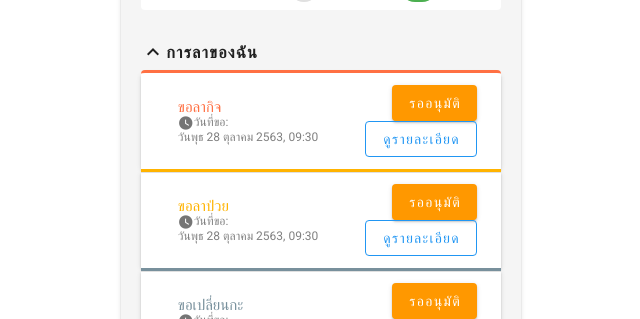
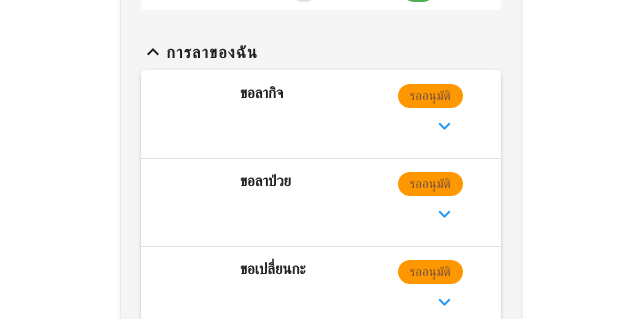
Before and after one commit to Tiewly/penhwang_frontend_mobile, a Nuxt app: page /profile in a window 1280 px wide. Both pictures are taken after a click on the tab "วันลา". Shown: the part 481-800 px from the top of the page, without its empty margins (319-959 px from the left). Built offline with nearby package versions, Linux system fonts and the light colour scheme.

Commit message:
Edit request user

```diff
--- /dev/null
+++ b/assets/request.scss
@@ -0,0 +1,53 @@
+.v-expansion-panel-header{
+  color:inherit;
+  p{
+    margin: 0;
+  }
+  span{
+    color: #6D4C41;
+    margin-left: 10px;
+    font-size: 1.25rem;
+  }
+}
+.v-expansion-panel-content{
+  color: #757575
+}
+.detail{
+
+  font-size: 80%;
+  font-weight: 80%;
+  color: #303030;
+  span{
+    font-size: 100%;
+    color:white;
+    padding: 0px 10px;
+    border-radius: 5px;
+  }
+}
+.leave-req{
+  border-top: solid #FFB300;
+  color:#FFB300 !important;
+  .detail{
+    span{
+      background-color:#FFB300;
+    }
+  }
+}
+.change-shift-req{
+  border-top: solid #78909C;
+  color:#78909C !important;
+  .detail{
+    span{
+      background-color:#78909C;
+    }
+  }
+}
+.job-application-req{
+  border-top: solid #E53935;
+  color:#E53935 !important;
+  .detail{
+    span{
+      background-color:#E53935;
+    }
+  }
+}
--- a/components/profile/leaveHistory.vue
+++ b/components/profile/leaveHistory.vue
@@ -7,65 +7,69 @@
     </v-btn>
     <v-expansion-panels v-show="show">
       <v-expansion-panel
-        v-for="(item, i) in req"
+        v-for="(item, i) in myReq"
         :key="i"
-        :class="getReqClass(item.type)"
+        :class="reqClass(item.type)"
       >
-        <v-expansion-panel-header disable-icon-rotate>
+        <v-expansion-panel-header
+          disable-icon-rotate
+          style="padding-right: 3vw; padding-left: 3vw"
+        >
           <template v-slot:actions>
             <div
               style="
                 display: flex;
                 flex-wrap: wrap;
                 flex-direction: row-reverse;
+                width: 75px;
               "
             >
-              <v-btn color="orange" dark>รออนุมัติ</v-btn>
-              <div style="width: 1vw"></div>
-              <v-btn color="info" dark outlined> ดูรายละเอียด</v-btn>
+              <v-chip color="orange" dark small
+                ><p style="font-size: 13px">รออนุมัติ</p></v-chip
+              >
+              <v-btn icon>
+                <v-icon color="info">mdi-chevron-down</v-icon>
+              </v-btn>
             </div>
-            <!-- <v-tooltip top>
-              <template v-slot:activator="{ on, attrs }">
-                <v-btn icon small v-bind="attrs" v-on="on">
-                  <v-icon color="info">mdi-eye</v-icon>
-                </v-btn>
-              </template>
-              <span>ดูรายละเอียด</span>
-            </v-tooltip> -->
-            <!-- <v-tooltip top>
-              <template v-slot:activator="{ on, attrs }">
-                <v-btn icon small v-bind="attrs" v-on="on">
-                  <v-icon color="success">mdi-thumb-up</v-icon>
-                </v-btn>
-              </template>
-              <span>อนุญาต</span>
-            </v-tooltip> -->
           </template>
-          <div style="padding-left: 1vw">
-            <div style="display: flex; flex-wrap: wrap">
-              <p>{{ item.type }}</p>
-              <span>{{ item.name }}</span>
+          <v-avatar style="flex: 0" size="35" dark :color="reqColor(item.type)">
+            <v-icon dark>{{ reqIcon(item.type) }}</v-icon>
+          </v-avatar>
+          <div style="padding-left: 2vw; height: 7vh">
+            <div style="display: flex; flex-wrap: wrap; margin-bottom: 1vh">
+              <h4>{{ item.type }}</h4>
             </div>
-            <div
-              style="
-                color: gray;
-                font-size: 80%;
-                display: flex;
-                flex-wrap: wrap;
-              "
-            >
-              <p><v-icon small>mdi-clock</v-icon>วันที่ขอ:</p>
-              {{ item.time }}
+            <div v-if="item.type === 'ลา'" class="detail">
+              <p style="margin-buttom: 10px">
+                ขอลาวันที่: <span>{{ formatDate(item.start) }}</span>
+              </p>
+              <br />
+              ถึงวันที่: <span>{{ formatDate(item.end) }}</span>
+            </div>
+            <div v-if="item.type === 'เปลี่ยนกะ'" class="detail">
+              <p style="margin-buttom: 10px">
+                ขอเปลี่ยนจาก: <span>{{ item.oldSlot }}</span>
+              </p>
+              <br />
+              เป็น:
+              <span>{{ item.newSlot }}</span>
             </div>
           </div>
         </v-expansion-panel-header>
-        <v-expansion-panel-content
-          v-if="item.type === 'ขอลากิจ' || item.type === 'ขอลาป่วย'"
-        >
-          ขอลาวันที่: <span>1 กพ 2564</span> ถึงวันที่: <span>2 กพ 2564</span>
-        </v-expansion-panel-content>
-        <v-expansion-panel-content v-if="item.type === 'ขอเปลี่ยนกะ'">
-          ขอเปลี่ยนจาก: <span>กะเช้า</span> เป็น: <span>กะสาย</span>
+        <v-expansion-panel-content style="color: gray; font-size: 80%">
+          <v-text-field
+            label="เหตุผลของผู้ขอ"
+            v-model="item.reason"
+            readonly
+            dense
+          ></v-text-field>
+          <v-text-field
+            label="เหตุผล"
+            v-model="item.confirmedReason"
+            dense
+          ></v-text-field>
+          <v-icon small>mdi-clock</v-icon>ส่งเมื่อ:
+          {{ formatDate(item.requestTime) }}
         </v-expansion-panel-content>
       </v-expansion-panel>
     </v-expansion-panels>
@@ -73,72 +77,71 @@
 </template>
 <script>
 export default {
-  props: ['req'],
+  props: {
+    req: {
+      type: Array,
+      default: () => [],
+    },
+  },
   data: () => ({
     show: true,
   }),
+  computed: {
+    myReq() {
+      return JSON.parse(JSON.stringify(this.req))
+    },
+  },
   methods: {
-    getReqClass(t) {
-      if (t === 'ขอลากิจ') {
-        return 'bus-leave-req'
-      } else if (t === 'ขอลาป่วย') {
-        return 'sick-leave-req'
-      } else if (t === 'ขอเปลี่ยนกะ') {
+    reqClass(t) {
+      if (t === 'ลา') {
+        return 'leave-req'
+      } else if (t === 'เปลี่ยนกะ') {
         return 'change-shift-req'
+      } else if (t === 'เข้าร่วมบริษัท') {
+        return 'job-application-req'
       }
+    },
+    reqIcon(t) {
+      if (t === 'ลา') {
+        return 'mdi-stethoscope'
+      } else if (t === 'เปลี่ยนกะ') {
+        return 'mdi-calendar-clock'
+      } else if (t === 'เข้าร่วมบริษัท') {
+        return 'mdi-account-plus'
+      }
+    },
+    reqColor(t) {
+      if (t === 'ลา') {
+        return 'warning'
+      } else if (t === 'เปลี่ยนกะ') {
+        return 'accent'
+      } else if (t === 'เข้าร่วมบริษัท') {
+        return 'error'
+      }
+    },
+    shiftZero(m) {
+      var res
+      m >= 10 ? (res = `${m}`) : m > 0 ? (res = `0${m}`) : (res = '00')
+      return res
+    },
+    formatDate(d) {
+      var date = new Date(d)
+      return (
+        date.toLocaleString('th-TH', {
+          year: 'numeric',
+          month: 'long',
+          day: 'numeric',
+        }) +
+        ' ' +
+        this.shiftZero(date.getHours()) +
+        ':' +
+        this.shiftZero(date.getMinutes()) +
+        ' น.'
+      )
     },
   },
 }
 </script>
 <style lang="scss" scoped>
-.v-expansion-panel-header {
-  color: inherit;
-  p {
-    margin: 0;
-  }
-  span {
-    color: #6d4c41;
-    margin-left: 10px;
-    font-size: 1.25rem;
-  }
-}
-.v-expansion-panel-content {
-  color: #757575;
-}
-.sick-leave-req {
-  border-top: solid #ffb300;
-  color: #ffb300 !important;
-  .v-expansion-panel-content {
-    span {
-      background-color: #ffb300;
-      color: white;
-      padding: 0px 10px;
-      border-radius: 5px;
-    }
-  }
-}
-.bus-leave-req {
-  border-top: solid #ff7043;
-  color: #ff7043 !important;
-  .v-expansion-panel-content {
-    span {
-      background-color: #ff7043;
-      color: white;
-      padding: 0px 10px;
-      border-radius: 5px;
-    }
-  }
-}
-.change-shift-req {
-  border-top: solid #78909c;
-  color: #78909c !important;
-  .v-expansion-panel-content {
-    span {
-      background-color: #78909c;
-      color: white;
-      padding: 0px 10px;
-      border-radius: 5px;
-    }
-  }
-}
+@import './assets/request.scss';
 </style>
```
